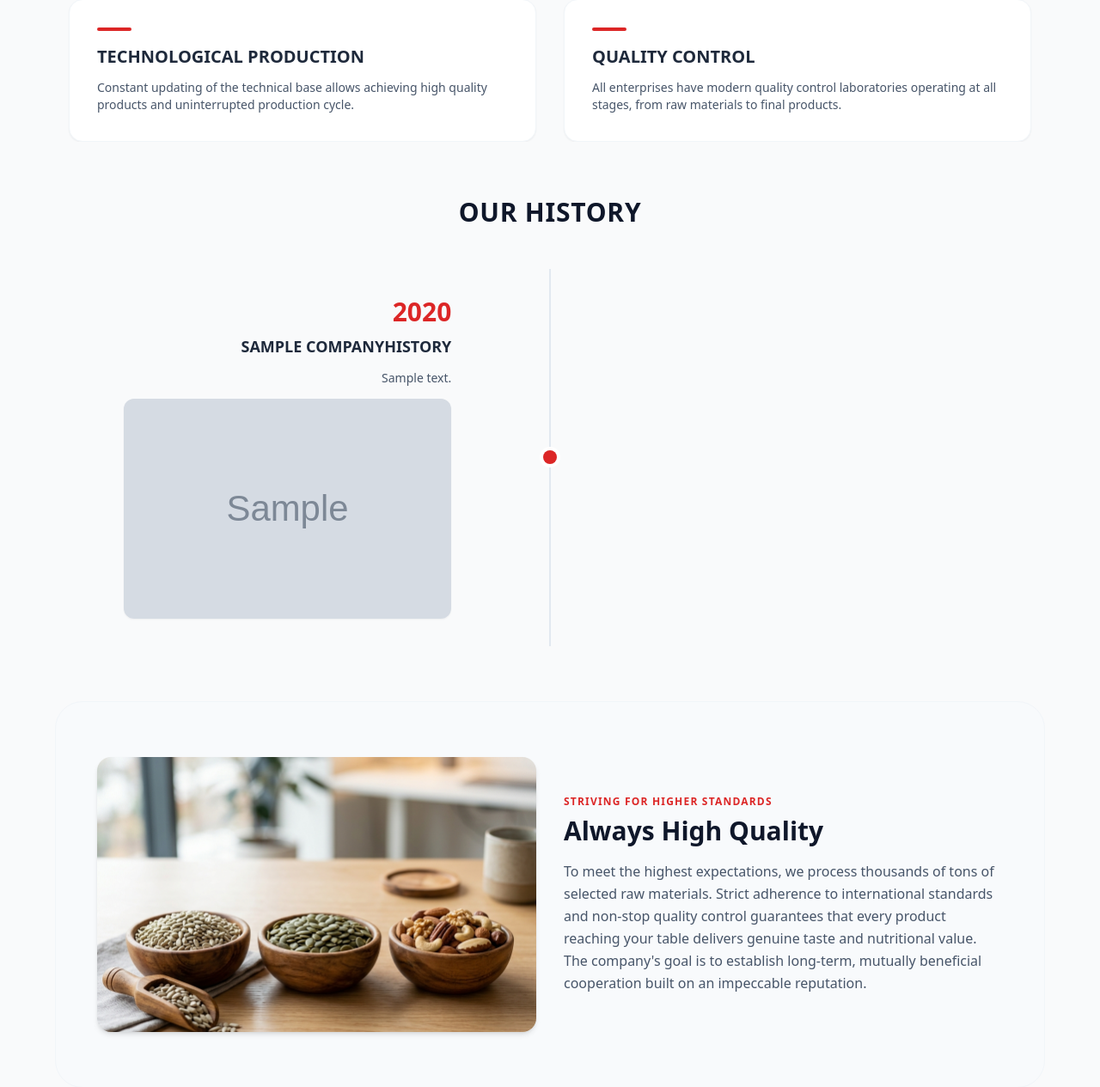
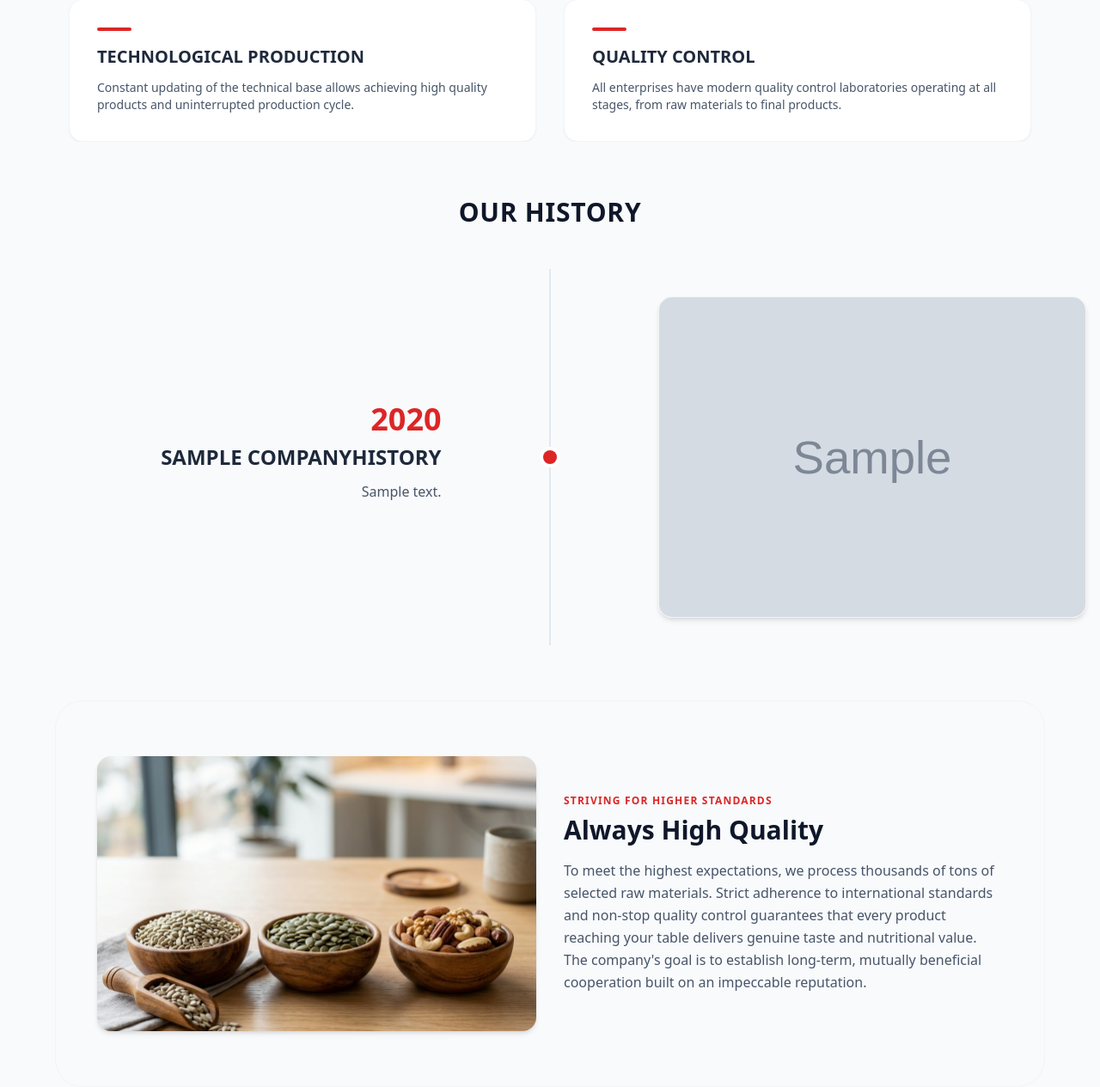
Before and after one commit to biktiko/martinStar, a Django app: page /about/ in a window 1280 px wide. Shown: the part 789-2054 px from the top of the page at 86% size. Run offline with Django 5.2, Linux system fonts and the light colour scheme; tables that the repository leaves empty hold one stand-in row (values such as "Sample post"); grey boxes marked "Sample" are stand-in pictures; parts of the project's set-up code (start-up, migrations or seed data) failed here and were passed over; some libraries are stand-ins or nearby versions.

Commit message:
UI: Re-engineer history timeline layout to display much larger images on the opposite side of the text

```diff
--- a/templates/about.html
+++ b/templates/about.html
@@ -66,33 +66,54 @@
     <!-- 3. Re-engineered Vertical Timeline (History) -->
     {% if history_milestones %}
     <h2 class="text-2xl md:text-3xl font-bold text-slate-900 text-center uppercase tracking-wide mb-12">{% t "Our History" %}</h2>
-    <div class="relative max-w-5xl mx-auto px-4 py-8 mb-12 md:mb-16">
+    <div class="relative max-w-7xl mx-auto px-4 py-8 mb-12 md:mb-16">
         <!-- Center Line (Desktop) -->
         <div class="hidden md:block absolute left-1/2 top-0 bottom-0 w-0.5 bg-slate-200 transform -translate-x-1/2"></div>
         <!-- Mobile Line -->
         <div class="md:hidden absolute left-4 top-0 bottom-0 w-0.5 bg-slate-200"></div>
 
         {% for milestone in history_milestones %}
-        <div class="relative flex flex-col md:flex-row items-center w-full mb-12 last:mb-0 reveal-on-scroll opacity-0 translate-y-12 transition-all duration-700 ease-out">
+        <div class="relative flex flex-col md:flex-row items-center justify-between w-full mb-16 md:mb-24 last:mb-0 reveal-on-scroll opacity-0 translate-y-12 transition-all duration-700 ease-out">
             <!-- The Pin (Dot) -->
             <div class="absolute left-0 md:left-1/2 w-4 h-4 rounded-full bg-red-600 ring-4 ring-white transform -translate-x-[7px] md:-translate-x-1/2 mt-1 md:mt-0 z-10"></div>
 
             {% if forloop.counter|divisibleby:2 %}
-                <!-- Right Card (Even) -->
-                <div class="w-full md:w-5/12 ml-auto text-left pl-8 md:pl-8">
-            {% else %}
-                <!-- Left Card (Odd) -->
-                <div class="w-full md:w-5/12 md:text-right pr-0 md:pr-8 pl-8 md:pl-0">
-            {% endif %}
-                    <span class="text-3xl font-black text-red-600 block mb-2">{{ milestone.year }}</span>
-                    <h3 class="text-lg font-semibold text-slate-800 uppercase mb-3">{{ milestone.title }}</h3>
+                <!-- Right Card (Even): Image on Left, Text on Right -->
+                <div class="hidden md:block w-full md:w-[45%] pr-8 xl:pr-16 text-right">
+                    {% if milestone.image %}
+                        <img src="{{ milestone.image.url }}" alt="{{ milestone.title }}" class="w-full h-auto rounded-2xl shadow-md border border-gray-100">
+                    {% endif %}
+                </div>
+                <div class="w-full md:w-[45%] text-left pl-8 md:pl-8 xl:pl-16">
+                    <span class="text-3xl lg:text-4xl font-black text-red-600 block mb-2">{{ milestone.year }}</span>
+                    <h3 class="text-xl lg:text-2xl font-bold text-slate-800 uppercase mb-3">{{ milestone.title }}</h3>
                     {% if milestone.description %}
-                        <p class="text-sm text-slate-600 leading-relaxed mb-3">{{ milestone.description }}</p>
+                        <p class="text-sm lg:text-base text-slate-600 leading-relaxed mb-3">{{ milestone.description }}</p>
                     {% endif %}
                     {% if milestone.image %}
-                        <img src="{{ milestone.image.url }}" alt="{{ milestone.title }}" class="w-full h-48 md:h-64 object-cover rounded-xl shadow-sm mt-3">
+                        <!-- Mobile Image -->
+                        <img src="{{ milestone.image.url }}" alt="{{ milestone.title }}" class="md:hidden w-full h-auto rounded-xl shadow-sm mt-4">
                     {% endif %}
                 </div>
+            {% else %}
+                <!-- Left Card (Odd): Text on Left, Image on Right -->
+                <div class="w-full md:w-[45%] md:text-right pr-0 md:pr-8 xl:pr-16 pl-8 md:pl-0">
+                    <span class="text-3xl lg:text-4xl font-black text-red-600 block mb-2">{{ milestone.year }}</span>
+                    <h3 class="text-xl lg:text-2xl font-bold text-slate-800 uppercase mb-3">{{ milestone.title }}</h3>
+                    {% if milestone.description %}
+                        <p class="text-sm lg:text-base text-slate-600 leading-relaxed mb-3">{{ milestone.description }}</p>
+                    {% endif %}
+                    {% if milestone.image %}
+                        <!-- Mobile Image -->
+                        <img src="{{ milestone.image.url }}" alt="{{ milestone.title }}" class="md:hidden w-full h-auto rounded-xl shadow-sm mt-4">
+                    {% endif %}
+                </div>
+                <div class="hidden md:block w-full md:w-[45%] pl-8 xl:pl-16 text-left">
+                    {% if milestone.image %}
+                        <img src="{{ milestone.image.url }}" alt="{{ milestone.title }}" class="w-full h-auto rounded-2xl shadow-md border border-gray-100">
+                    {% endif %}
+                </div>
+            {% endif %}
         </div>
         {% endfor %}
     </div>
```
